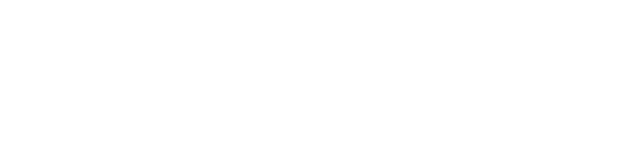
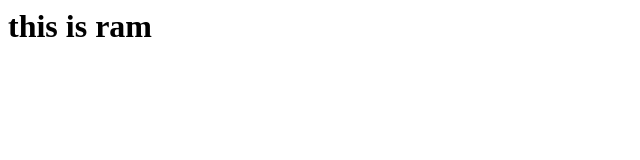
Before and after one commit to ramlende/myfirstrepo, a plain HTML site: page index.html in a window 1280 px wide. Shown: the whole page, without its empty margins (0-640 px from the left). Drawn offline with Linux system fonts and the light colour scheme.

Commit message:
second commit

```diff
--- a/index.html
+++ b/index.html
@@ -3,7 +3,9 @@
 
 </head>
 <h1>
-
+<p>
+    this is ram
+</p>
 
 </h1>
 </html>
```
